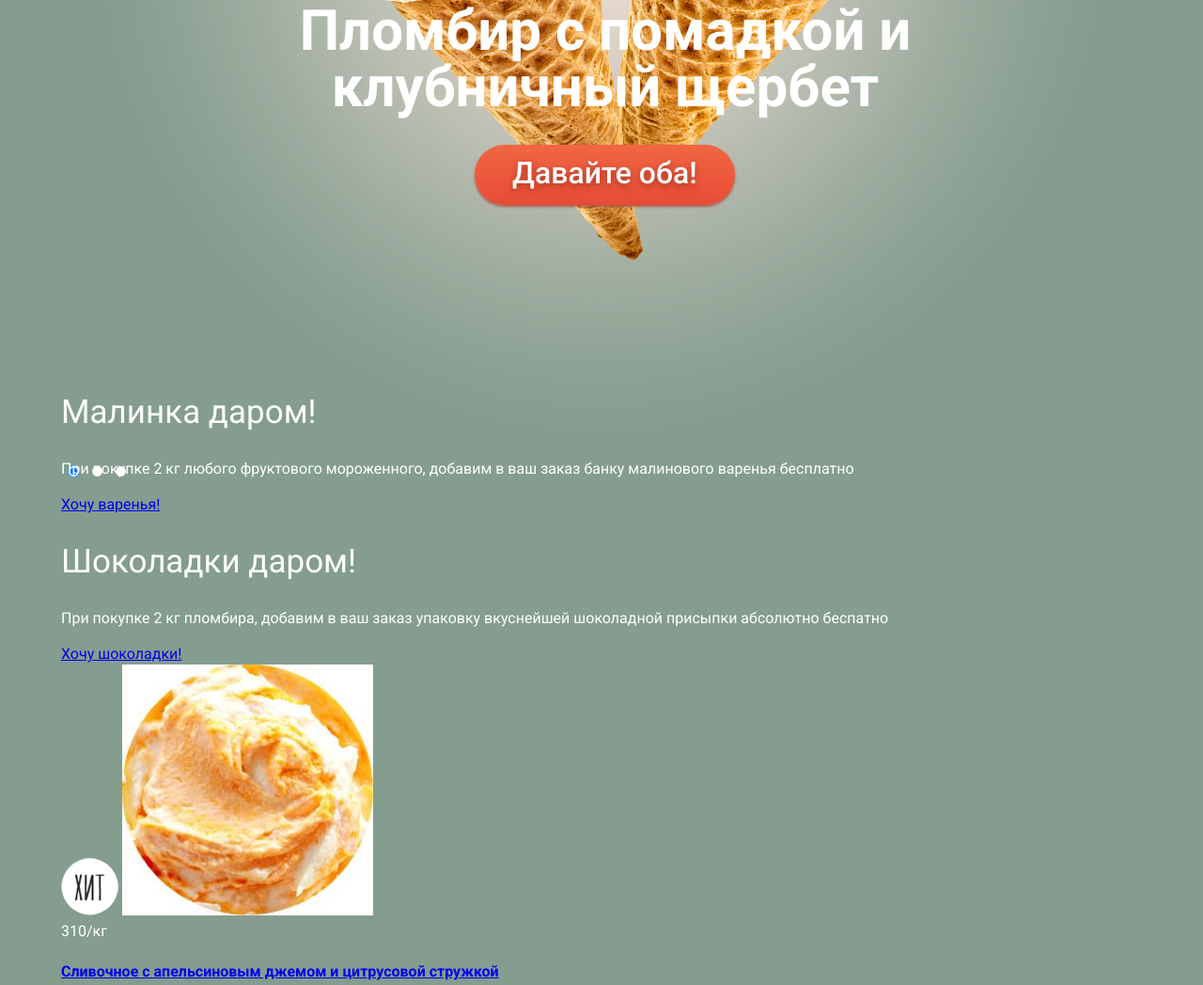
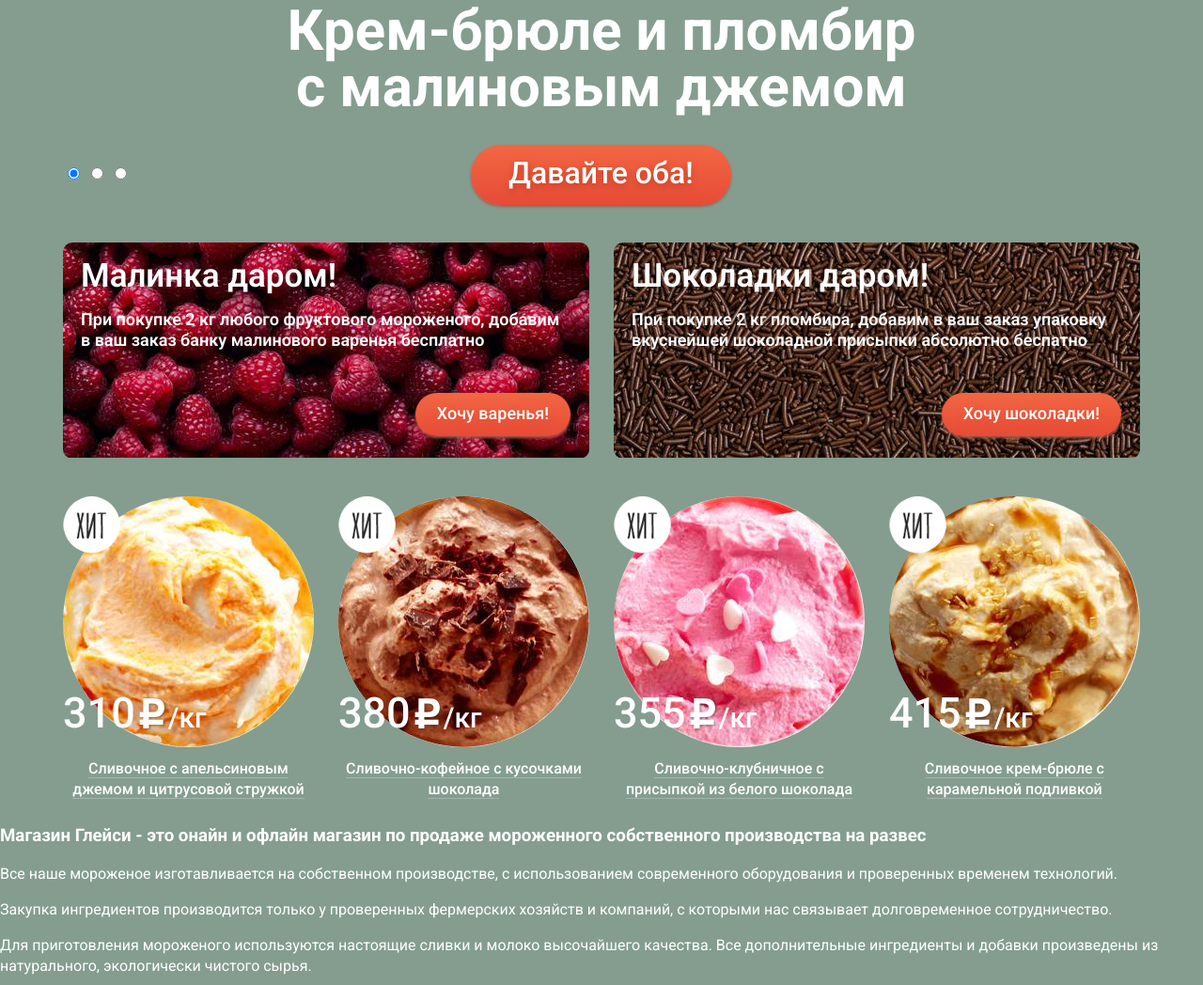
Before and after one commit to rikkihime/98134-gllacy, a plain HTML site: page index.html in a window 1280 px wide. Shown: the part 390-1438 px from the top of the page at 94% size. Drawn offline with Linux system fonts and the light colour scheme.

Commit message:
Сделаны промо и хиты (без эффектов)

```diff
--- a/css/style.css
+++ b/css/style.css
@@ -49,9 +49,10 @@ h2 {
 ===========================*/
 
 .main-head {
-  width: 1150px;
+  width: 1146px;
   margin: 0 auto;
-  padding: 0 25px;
+  margin-bottom: 20px;
+  padding: 0 27px;
 }
 
 .main-head--clearfix::after {
@@ -64,7 +65,7 @@ h2 {
   float: left;
   width: 154px;
   height: 64px;
-  margin-left: -1px;
+  margin-left: -6px;
 }
 
 
@@ -108,6 +109,7 @@ h2 {
   text-decoration: none;
   font-size: 16px;
   line-height: 18px;
+  font-family: "Roboto", Arial, sans-serif;
 }
 
 .main-nav__link::before {
@@ -193,6 +195,7 @@ h2 {
   background: #9db1a5 url(../img/search-icon.png) no-repeat 9px 7px;
   font-size: 14px;
   line-height: 16px;
+  font-family: "Roboto", Arial, sans-serif;
 }
 
 .search__btn:hover {
@@ -245,6 +248,7 @@ h2 {
   background: #9db1a5 url(../img/login-icon.png) no-repeat 18px 6px;
   font-size: 14px;
   line-height: 16px;
+  font-family: "Roboto", Arial, sans-serif;
 }
 
 .login__btn:hover {
@@ -315,14 +319,19 @@ h2 {
   width: 170px;
   float: right;
   font-size: 14px;
+  font-family: "Roboto", Arial, sans-serif;
   line-height: 16px;
   text-align: right;
   padding-top: 7px;
+  font-weight: 500;
+  font-weight: 600;
 }
 
 .contacts-brief span {
   font-size: 22px;
   line-height: 34px;
+  font-weight: 500;
+  font-family: "Roboto", Arial, sans-serif;
 }
 
 
@@ -339,9 +348,9 @@ h2 {
 
 
 .page__main-content {
-  width: 1150px;
-  margin: 0 auto;
-  padding: 0 25px;
+/*  width: 1150px;*/
+/*  margin: 0 auto;*/
+/*  padding: 0 25px;*/
 }
 
 
@@ -353,15 +362,15 @@ h2 {
 
 .slider {
   width: 1146px;
-  min-height: 880px;
-/*  position: relative;*/
-  margin: -125px auto;
-  padding-top: 3px;
+  min-height: 470px;
+  margin: 0 auto;
+  margin-bottom: 20px;
+  padding: 0 27px;
 }
 
 .slider__item {
   width: 1146px;
-  min-height: 880px;
+  min-height: 470px;
   position: relative;
   margin: 0 auto;
 }
@@ -374,36 +383,38 @@ h2 {
   line-height: 60px;
   width: 680px;
   text-align: center;
-/*  padding-top: 270px;*/
-/*  padding-left: 238px;*/
   margin: 0;
   padding: 0;
   position: absolute;
-  top: 391px;
-  left: 237px;
+  top: 249px;
+  left: 233px;
+  display: inline-block;
+  vertical-align: top;
 }
 
 .slider__btn {
   text-decoration: none;
   color: #fff;
   font-size: 32px;
+  font-family: "Roboto", Arial, sans-serif;
   line-height: 44px;
   font-weight: 500;
-  text-shadow: 0 3px 7px #a73824;
+  text-shadow: 0 3px 7px #c73f25;
   position: absolute;
-  top: 542px;
-  left: 438px;
+  top: 400px;
+  left: 434px;
   padding: 8px 40px;
   padding-bottom: 12px;
   border-radius: 50px;
   box-shadow: 0 2px 3px 0 #ab5948;
   background: #ec583c;
   background: linear-gradient(to bottom, #f16743, #e74b36);
+/*  margin-bottom: 20px;*/
 }
 
 .slider__item--1 {
-  background: url(../img/bg-slide-1.png) no-repeat top;
-  display: none;
+/*  background: url(../img/bg-slide-1.png) no-repeat top;*/
+/*  display: none;*/
 }
 
 .slider__item--2 {
@@ -413,5 +424,196 @@ h2 {
 
 .slider__item--3 {
   background: url(../img/bg-slide-3.png) no-repeat top;
-/*  display: none;*/
+  display: none;
 }
+
+
+
+.slider__toggle {
+  position: absolute;
+  top: 565px;
+}
+
+.slide-toggle {
+
+}
+
+
+
+
+
+/*=============
+==============*/
+
+.banners {
+  width: 1146px;
+  min-height: 230px;
+  margin: 0 auto;
+  margin-top: 34px;
+  margin-bottom: 20px;
+  padding: 0 27px;
+}
+
+.banners__btn {
+  text-decoration: none;
+  color: #fff;
+  font-size: 18px;
+  line-height: 24px;
+  font-weight: 500;
+  font-family: "Roboto", Arial, sans-serif;
+  text-shadow: 0 3px 7px #e9543a;
+  position: absolute;
+  top: 160px;
+  right: 20px;
+  padding: 10px 23px;
+  padding-bottom: 12px;
+  border-radius: 50px;
+  box-shadow: 0 2px 3px 0 #ab5948;
+  background: #ec583c;
+  background: linear-gradient(to bottom, #f16743, #e74b36);
+
+}
+
+.banners__block-1 {
+  display: inline-block;
+  vertical-align: top;
+  width: 560px;
+  margin-right: 22px;
+  min-height: 230px;
+  position: relative;
+  background: url(../img/banners-raspberry.jpg) no-repeat;
+  border-radius: 10px;
+}
+
+.banners__block-2 {
+  display: inline-block;
+  vertical-align: top;
+  width: 560px;
+  min-height: 230px;
+  position: relative;
+  background: url(../img/banners-chocolate.jpg) no-repeat;
+  border-radius: 10px;
+}
+
+.banners__block-1 h2,
+.banners__block-2 h2 {
+  padding: 0;
+  margin: 0;
+  margin-top: 15px;
+  margin-left: 19px;
+  display: block;
+  color: #fff;
+  font-size: 35px;
+  line-height: 41px;
+  font-weight: 600;
+  font-family: "Roboto", Arial, sans-serif;
+}
+
+.banners__block-1 p,
+.banners__block-2 p {
+  padding: 0;
+  margin: 0;
+  margin-top: 15px;
+  margin-left: 19px;
+  display: block;
+  color: #fff;
+  font-size: 18px;
+  line-height: 22px;
+  font-weight: 600;
+  font-family: "Roboto", Arial, sans-serif;
+}
+
+
+
+
+
+
+
+
+
+
+/*===========================
+ПРОМО
+===========================*/
+
+.promo {
+  width: 1146px;
+  min-height: 330px;
+  margin: 0 auto;
+  margin-bottom: 20px;
+  margin-top: 40px;
+  padding: 0 27px;
+}
+
+
+
+
+
+/*=============
+==============*/
+
+.product {
+  display: inline-block;
+  vertical-align: top;
+  width: 267px;
+  margin-right: 22px;
+  position: relative;
+}
+
+.product:nth-child(4n+4) {
+  margin-right: 0;
+}
+
+.product__hit-pic {
+  position: absolute;
+  top: 0;
+  left: 0;
+}
+
+.product__icecream-pic {
+  border-radius: 50%;
+}
+
+.product__price {
+  font-size: 45px;
+  line-height: 45px;
+  font-weight: 500;
+  font-family: "Roboto", Arial, sans-serif;
+  position: absolute;
+  top: 208px;
+  left: 0;
+}
+
+.product__price-ru-icon {
+  position: absolute;
+  top: 6px;
+  left: 80px;
+}
+
+.product__price-kg {
+  font-size: 30px;
+  line-height: 45px;
+  font-weight: 500;
+  font-family: "Roboto", Arial, sans-serif;
+  padding-left: 35px;
+}
+
+.product__name,
+.product__name h4 {
+  font-size: 16px;
+  line-height: 22px;
+  font-weight: 500;
+  font-family: "Roboto", Arial, sans-serif;
+  text-decoration: none;
+  color: #fff;
+  text-align: center;
+  margin: 0;
+  margin-top: 6px;
+  display: inline-block;
+  vertical-align: top;
+}
+
+.product__name h4 {
+  display: inline;
+  border-bottom: 1px solid rgba(230, 230, 235, 0.3);
+}
--- a/index.html
+++ b/index.html
@@ -159,17 +159,16 @@
 
           <div class="banners__block-1">
             <h2>Малинка даром!</h2>
-            <p>При покупке 2 кг любого фруктового
-               мороженного, добавим в ваш заказ банку
+            <p>При покупке 2 кг любого фруктового мороженого, добавим
+               в&nbsp;ваш заказ банку
                малинового варенья бесплатно</p>
             <a class="banners__btn" href="#">Хочу варенья!</a>
           </div>
 
-          <div class="banners__block-1">
+          <div class="banners__block-2">
             <h2>Шоколадки даром!</h2>
-            <p>При покупке 2 кг пломбира, добавим в ваш
-               заказ упаковку вкуснейшей шоколадной
-               присыпки абсолютно беспатно</p>
+            <p>При покупке 2 кг пломбира, добавим в ваш заказ упаковку
+               вкуснейшей&nbsp;шоколадной присыпки абсолютно беспатно</p>
             <a class="banners__btn" href="#">Хочу шоколадки!</a>
           </div>
 
@@ -182,7 +181,7 @@
             <img class="product__hit-pic" src="img/hit-icon.png" alt="Хит" width="61" height="61">
             <img class="product__icecream-pic" src="img/product-01.jpg" alt="Мороженное" width="267" height="267">
             <div class="product__price">
-              310<span class="product__price-ru-icon">/кг</span>
+              310<img class="product__price-ru-icon" src="img/rub-icon.png"><span class="product__price-kg">/кг</span>
             </div>
             <a class="product__name" href="#">
               <h4>Сливочное с апельсиновым джемом и цитрусовой стружкой</h4>
@@ -193,7 +192,7 @@
             <img class="product__hit-pic" src="img/hit-icon.png" alt="Хит" width="61" height="61">
             <img class="product__icecream-pic" src="img/product-02.jpg" alt="Мороженное" width="267" height="267">
             <div class="product__price">
-              380<span class="product__price-ru-icon">/кг</span>
+              380<img class="product__price-ru-icon" src="img/rub-icon.png"><span class="product__price-kg">/кг</span>
             </div>
             <a class="product__name" href="#">
               <h4>Сливочно-кофейное с кусочками шоколада</h4>
@@ -204,7 +203,7 @@
             <img class="product__hit-pic" src="img/hit-icon.png" alt="Хит" width="61" height="61">
             <img class="product__icecream-pic" src="img/product-03.jpg" alt="Мороженное" width="267" height="267">
             <div class="product__price">
-              355<span class="product__price-ru-icon">/кг</span>
+              355<img class="product__price-ru-icon" src="img/rub-icon.png"><span class="product__price-kg">/кг</span>
             </div>
             <a class="product__name" href="#">
               <h4>Сливочно-клубничное с присыпкой из белого шоколада</h4>
@@ -215,7 +214,7 @@
             <img class="product__hit-pic" src="img/hit-icon.png" alt="Хит" width="61" height="61">
             <img class="product__icecream-pic" src="img/product-04.jpg" alt="Мороженное" width="267" height="267">
             <div class="product__price">
-              415<span class="product__price-ru-icon">/кг</span>
+              415<img class="product__price-ru-icon" src="img/rub-icon.png"><span class="product__price-kg">/кг</span>
             </div>
             <a class="product__name" href="#">
               <h4>Сливочное крем-брюле с карамельной подливкой</h4>
```
